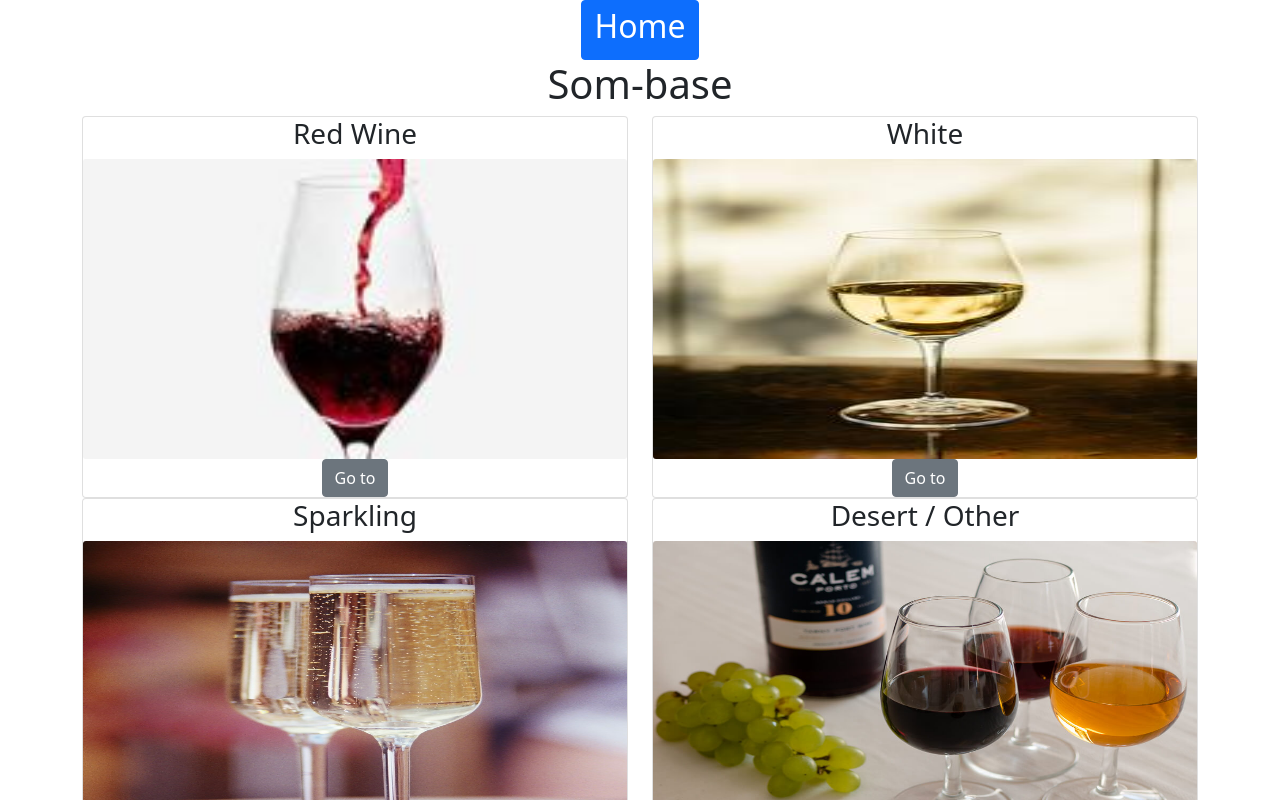
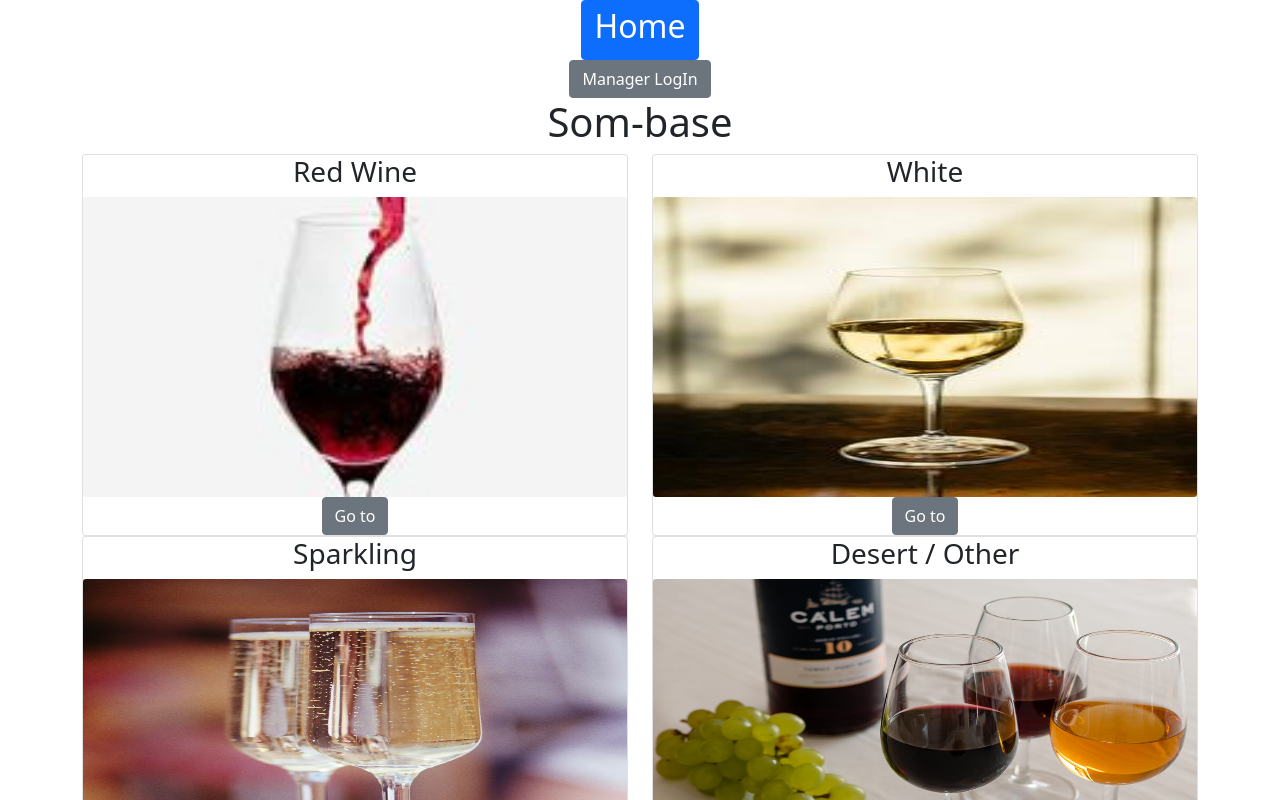
Before and after one commit to Veggie-Tales00/Project3-Client, a React (Create React App) app: page / in a window 1280 px wide. Shown: the top 800 px of the page. Built offline with nearby package versions, Linux system fonts and the light colour scheme.

Commit message:
implimented a mangager login screen in a off canvas component

```diff
--- a/src/App.js
+++ b/src/App.js
@@ -3,8 +3,9 @@ import { Link, Routes, Route } from "react-router-dom";
 import Home from "./Components/Home";
 import Manager from "./Components/Manager"
 import Employee from "./Components/Employee"
+import ManagerLogin from "./Components/ManagerLogin";
 import 'bootstrap/dist/css/bootstrap.min.css';
-import { Button, Dropdown, DropdownItem } from "reactstrap";
+import { Button, Dropdown, DropdownItem, Offcanvas, OffcanvasBody, OffcanvasHeader } from "reactstrap";
 import Links from "./Components/Links";
 import Wine from "./Components/Wine";
 import { useState, useEffect } from "react";
@@ -12,19 +13,49 @@ import Dish from "./Components/Dish";
 
 function App() {
   const [wineType, setWineType] = useState('')
+  const [login, setlogin] = useState(false)
 
-  const callback = (e) =>{
+  //The home component passes the on click event of any button into the call back function below, this callback routes the event into the "Wine Type" state
+  //which is then passed into the Wine.js component
+  const callback = (e) => {
     setWineType(e.target.id)
   }
+
+  //Toggle the state of the manager login Offcanvas div
+  const toggleLogIn = () => {
+    if (login === false) {
+      setlogin(true)
+    } else {
+      setlogin(false)
+    }
+  }
+
+  const managerSubmit = () =>{
+    setlogin(false)
+  }
+
   return (
     <div className="App">
+
       <Links />
+
+      <Button onClick={toggleLogIn}>Manager LogIn</Button>
+
+      <Offcanvas isOpen={login}>
+        <OffcanvasHeader>
+          Manager LogIn
+        </OffcanvasHeader>
+        <OffcanvasBody >
+          <ManagerLogin submit={managerSubmit}/>
+        </OffcanvasBody>
+      </Offcanvas>
+
       <Routes>
-        <Route path="/" element={<Home setType={callback}/>} />
+        <Route path="/" element={<Home setType={callback} />} />
         <Route path="/manager" element={<Manager />} />
         <Route path="/employee" element={<Employee />} />
         <Route path="/wine" element={<Wine type={wineType} />} />
-        <Route path="/dish" element={<Dish />}/>
+        <Route path="/dish" element={<Dish />} />
       </Routes>
     </div>
   );
--- a/src/Components/ManagerLogin.js
+++ b/src/Components/ManagerLogin.js
@@ -1,6 +1,7 @@
 import React from "react";
+import { Link } from "react-router-dom";
 
-function ManagerLogin() {
+function ManagerLogin(props) {
   return (
     <div>
       <h3>Manager login:</h3>
@@ -13,7 +14,9 @@ function ManagerLogin() {
           Password:
           <input type="text" placeholder="password..." />
         </label>
-        <input type="submit" />
+        <Link to="/manager">
+          <input onClick={props.submit} type="submit" />
+        </Link>
       </form>
     </div>
   );
```
